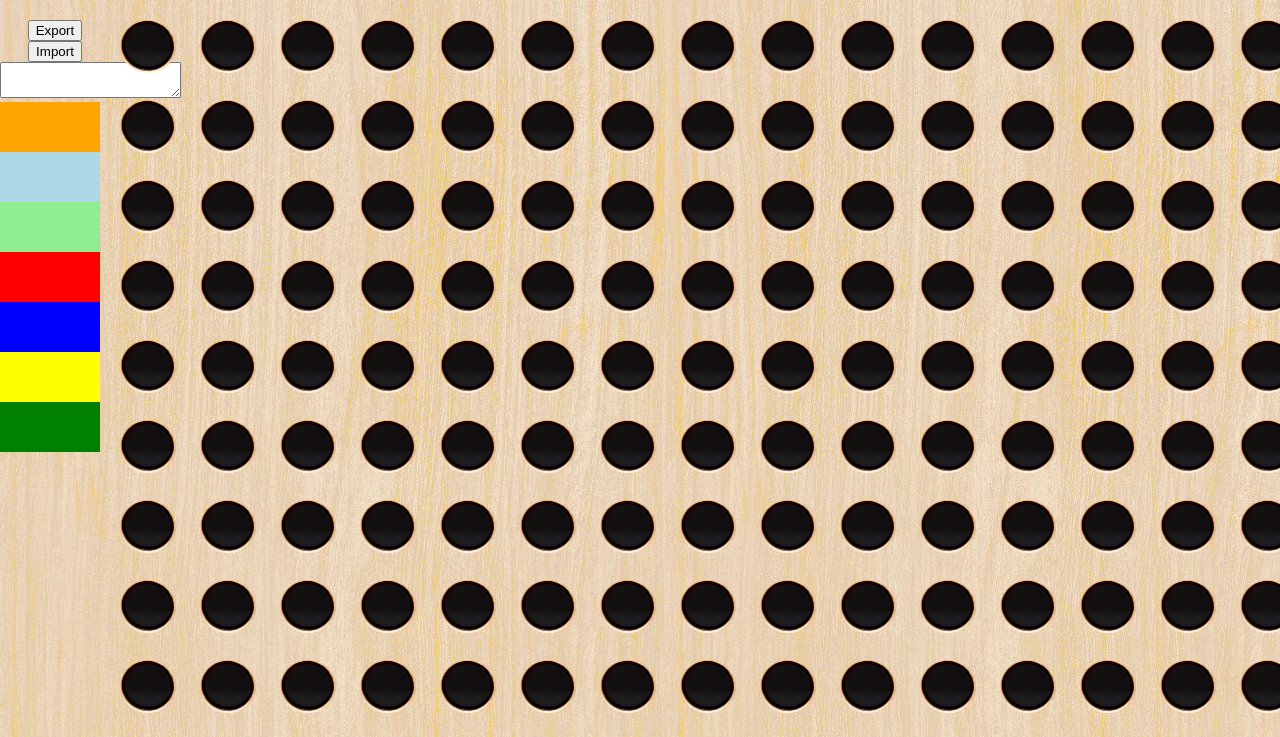
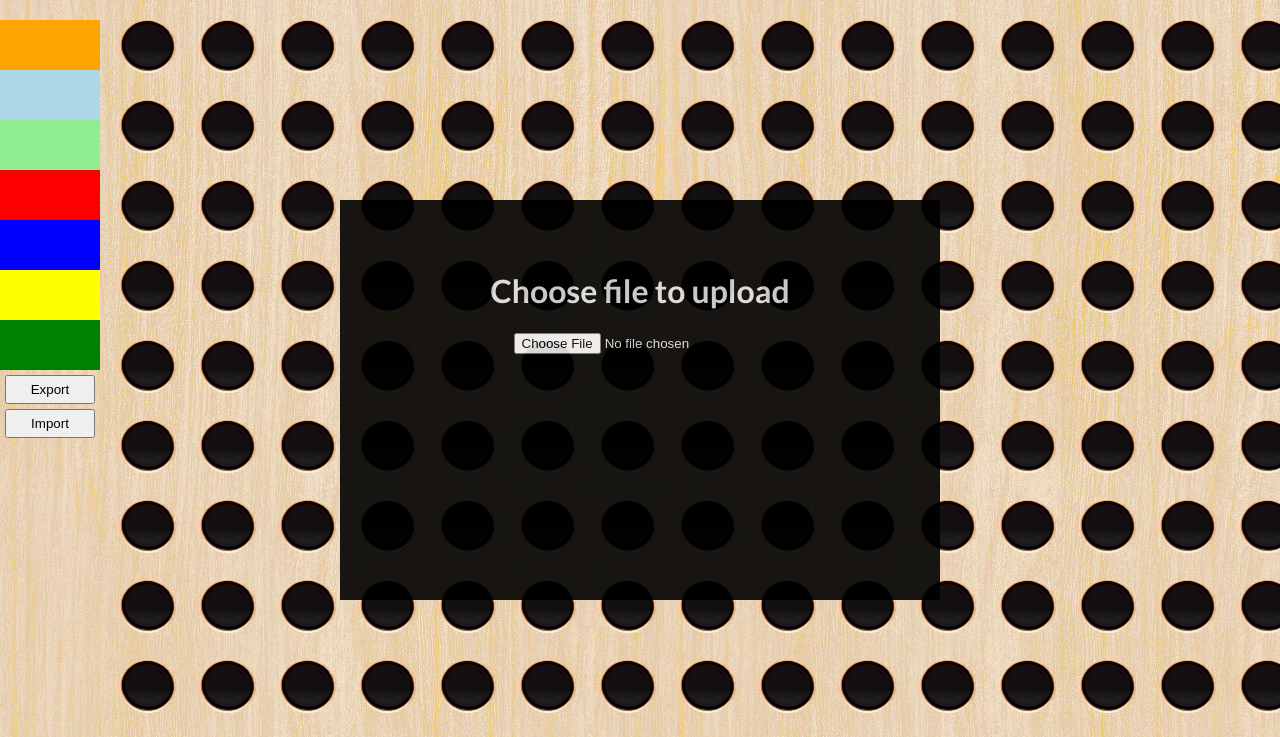
Before and after one commit to veghead/pegz, a plain HTML site: page index.html in a window 1280 px wide. Both pictures are taken after a click on the button "Import". Shown: the top 737 px of the page. Drawn offline with Linux system fonts and the light colour scheme.

Commit message:
Add MIT license. Make import/export nicer to use.

```diff
--- a/index.html
+++ b/index.html
@@ -6,14 +6,11 @@
 	<script src="script.js"></script>
 	</head>
 	<body onload="boot()">
-		<div id="controls">
-			<div>
-			<button id="export">Export</button>
-			<button id="import">Import</button>
-			<textarea id="importtext"></textarea>
-			</div>
-		</div>
-
+		<div id="controls"></div>
 		<div id="lobby"></div>
+		<div id="files">
+			<h1>Choose file to upload</h1>
+			<input id="importfile" type="file"/>
+			<textarea id="importtext"></textarea></div>
 	</body>
 </html>
--- a/script.js
+++ b/script.js
@@ -1,3 +1,6 @@
+/**
+ * Powered by http://vanilla-js.com/
+ */
 
 function boot()
 {
@@ -57,19 +60,25 @@ function boot()
             })
             s += "\n"
         })
-        download("grid", s)
+        download("grid.pgz", s)
+    }
+
+    const upload = (file) => {
+        var reader = new FileReader();
+        reader.onload = function (e) {
+            var textArea = document.getElementById("importtext");
+            textArea.value = e.target.result;
+        };
+        reader.readAsText(file);
     }
 
     const download = (filename, text) => {
         var element = document.createElement('a');
         element.setAttribute('href', 'data:text/plain;charset=utf-8,' + encodeURIComponent(text));
         element.setAttribute('download', filename);
-
         element.style.display = 'none';
         document.body.appendChild(element);
-
         element.click();
-
         document.body.removeChild(element);
     }
 
@@ -103,16 +112,31 @@ function boot()
         }
     }
 
+    let c = document.getElementById('controls')
     colours.forEach((val, idx) => {
-        let c = document.getElementById('controls')
-        let col = document.createElement('div')
         c.appendChild(newColour(idx))
     })
-
-    document.getElementById('export').addEventListener('click', (event) => {
+    expBtn = document.createElement('button')
+    expBtn.innerText = 'Export'
+    expBtn.addEventListener('click', (event) => {
         exportGrid()
     })
-    document.getElementById('import').addEventListener('click', (event) => {
-        importGrid(document.getElementById('importtext').value)
+    c.appendChild(expBtn)
+    impBtn = document.createElement('button')
+    impBtn.innerText= 'Import'
+    impBtn.addEventListener('click', (event) => {
+        document.getElementById('files').style.display='block'
+
+    })
+    c.appendChild(impBtn)
+    document.getElementById('importfile').addEventListener('change', function(e) {
+        document.getElementById('files').style.display='none'
+        if (e.target.files[0]) {
+            upload(e.target.files[0])
+            importGrid(document.getElementById('importtext').value)
+        }
+    })
+    document.getElementById('files').addEventListener('click', function(event) {
+        document.getElementById('files').style.display='none'
     })
 }
--- a/style.css
+++ b/style.css
@@ -1,9 +1,12 @@
+@import url('https://fonts.googleapis.com/css2?family=Lato:ital,wght@0,100;0,300;0,400;0,700;0,900;1,100;1,300;1,400;1,700;1,900&display=swap');
 body {
 	background:url("wood-wall.jpg");
 	border:0;
 	padding:0;
 	width:100%;
 	text-align:center;
+	color: #dddddd;
+	font-family: 'Lato', 'Lucida Sans', 'Lucida Sans Regular', 'Lucida Grande', 'Lucida Sans Unicode', Geneva, Verdana, sans-serif
 }
 
 #lobby {
@@ -12,7 +15,6 @@ body {
 	height:3400px;
 	top: 20px;
 	left: 120px;
-
 }
 
 .hole {
@@ -33,5 +35,29 @@ body {
 	height:3400px;
 	top: 20px;
 	left: 0px;
+}
 
+textarea {
+	display:none;
 }
+
+#files {
+	display:none;
+	inset:0;
+	position:fixed;
+    margin:auto;
+    padding:50px;
+    background-color:#000000;
+    z-index:10;
+    opacity:0.9;
+	max-width: 500px;
+	max-height: 300px;
+    text-align:center;
+}
+
+button {
+	display:block;
+	margin:5px;
+	padding:5px;
+	width:90px;
+}
```
